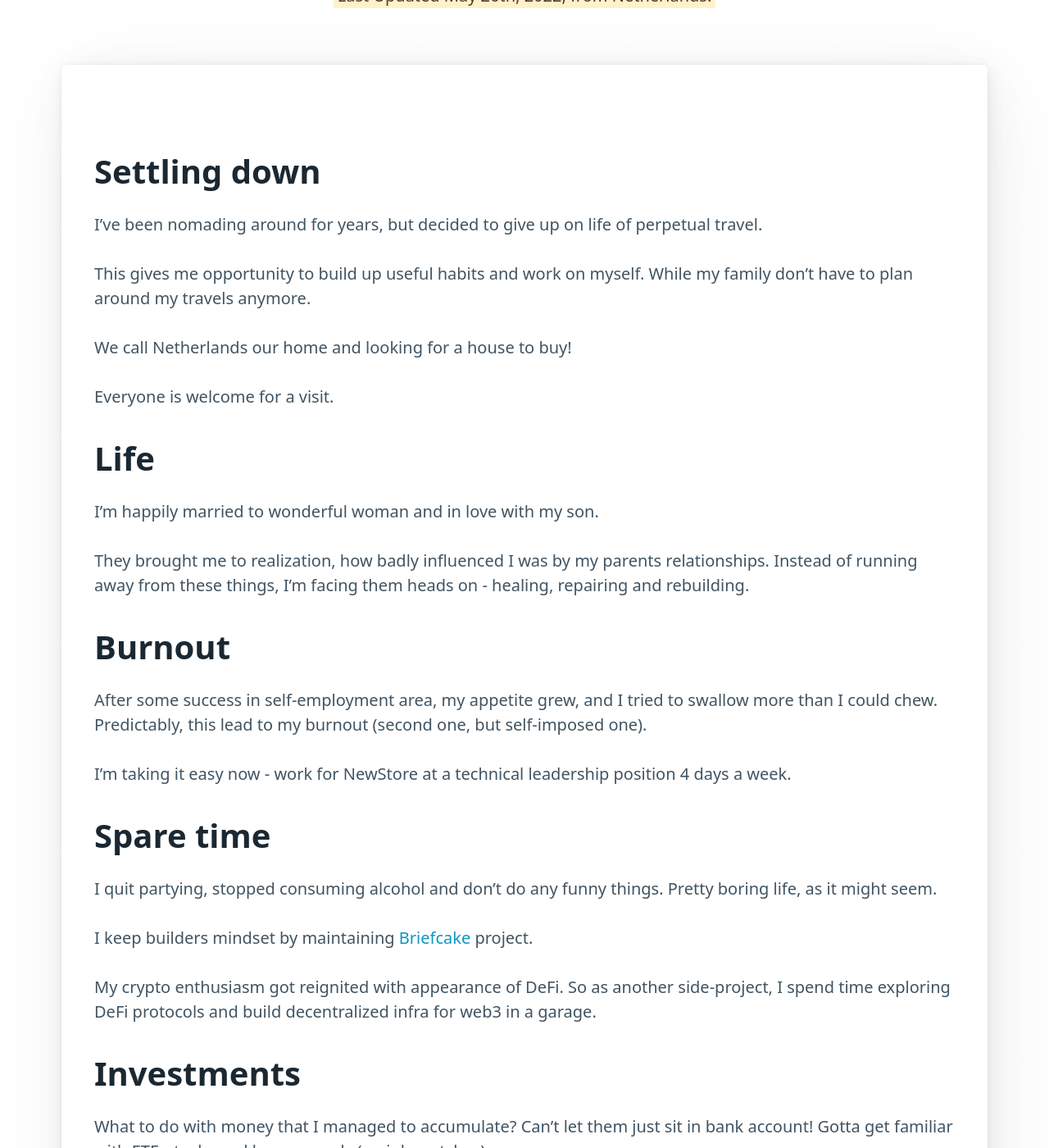
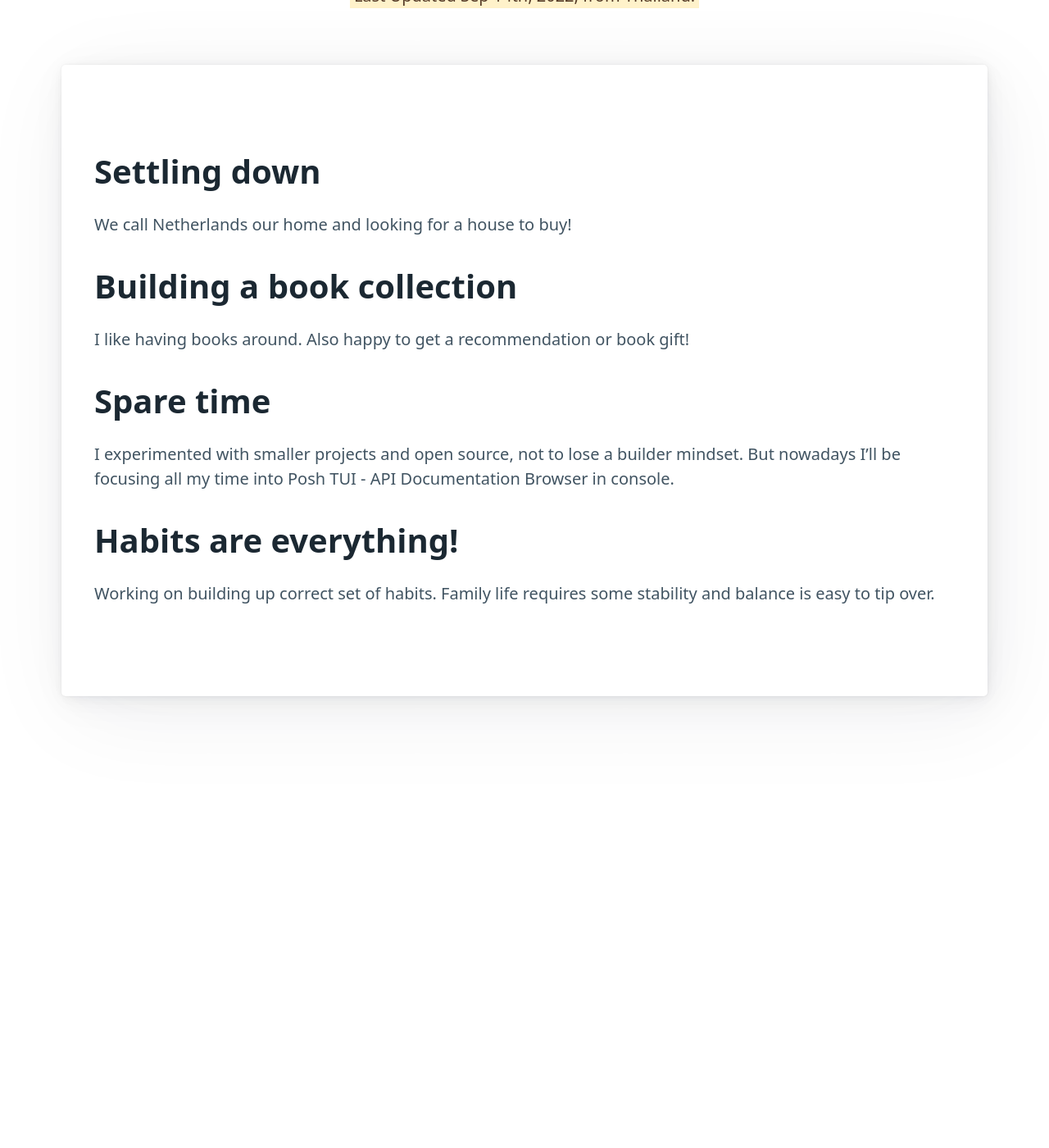
Before and after one commit to skatkov/skatkov.com, a Jekyll site: the page built from now.md, in a window 1280 px wide and 1400 px high, scrolled down 233 px. Shown: the whole window at 82% size. Built offline with Jekyll 4.4.1, drawn with Linux system fonts in a browser that asks for light colours; after the commit the page ends 1102 px from its top, so only the background shows below that; some of the changed text lies outside the part shown.

Commit message:
Update now page

```diff
--- a/now.md
+++ b/now.md
@@ -1,34 +1,17 @@
 ---
 layout: post
 title: What I'm doing now
-subtitle: Last Updated May 26th, 2022, from Netherlands.
+subtitle: Last Updated Sep 14th, 2022, from Thailand.
 ---
 
 # Settling down
-I've been nomading around for years, but decided to give up on life of perpetual travel.
-
-This gives me opportunity to build up useful habits and work on myself. While my family don't have to plan around my travels anymore.
-
 We call Netherlands our home and looking for a house to buy!
 
-Everyone is welcome for a visit.
-
-# Life
-I'm happily married to wonderful woman and in love with my son.
-
-They brought me to realization, how badly influenced I was by my parents relationships. Instead of running away from these things, I'm facing them heads on - healing, repairing and rebuilding.
-
-# Burnout
-After some success in self-employment area, my appetite grew, and I tried to swallow more than I could chew. Predictably, this lead to my burnout (second one, but self-imposed one).
-
-I'm taking it easy now - work for NewStore at a technical leadership position 4 days a week.
+# Building a book collection
+I like having books around. Also happy to get a recommendation or book gift!
 
 # Spare time
-I quit partying, stopped consuming alcohol and don't do any funny things. Pretty boring life, as it might seem.
+I experimented with smaller projects and open source, not to lose a builder mindset. But nowadays I'll be focusing all my time into Posh TUI - API Documentation Browser in console.
 
-I keep builders mindset by maintaining [Briefcake](https://briefcake.com) project.
-
-My crypto enthusiasm got reignited with appearance of DeFi. So as another side-project, I spend time exploring DeFi protocols and build decentralized infra for web3 in a garage.
-
-# Investments
-What to do with money that I managed to accumulate? Can't let them just sit in bank account! Gotta get familiar with ETF, stocks and luxury goods (mainly watches)
+# Habits are everything!
+Working on building up correct set of habits. Family life requires some stability and balance is easy to tip over.
```
